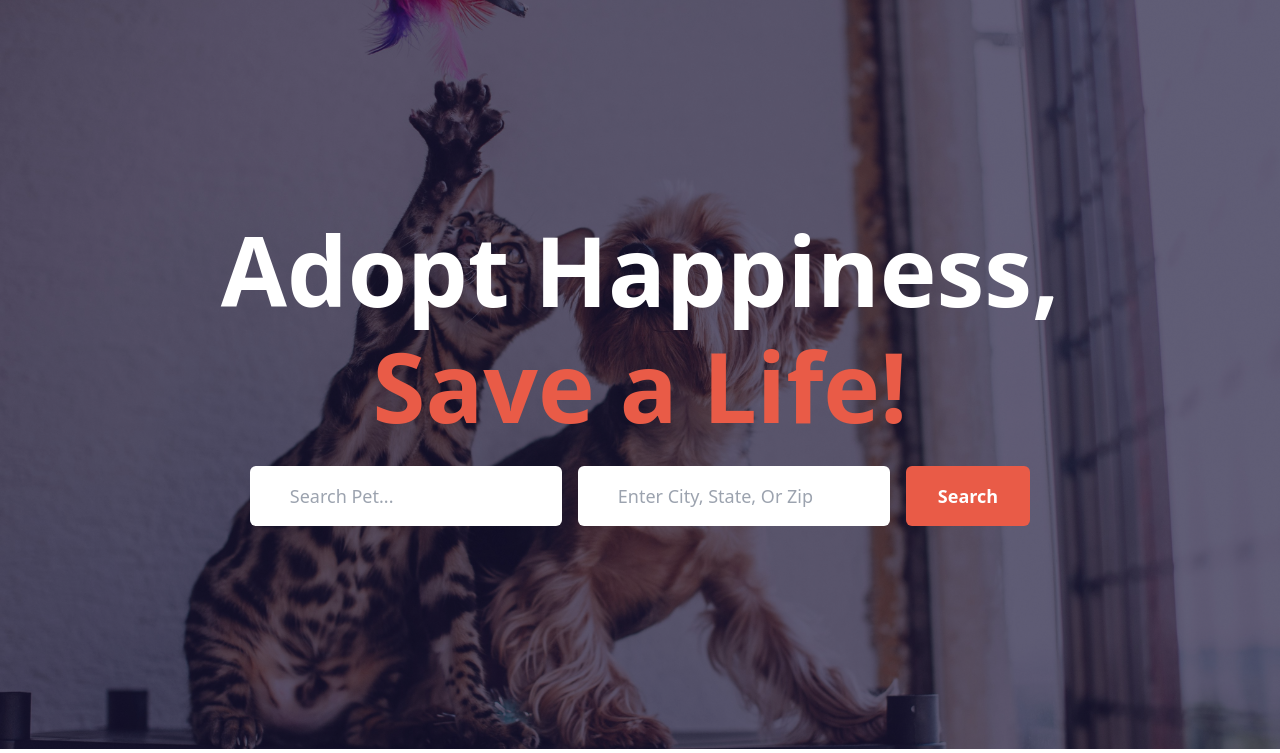
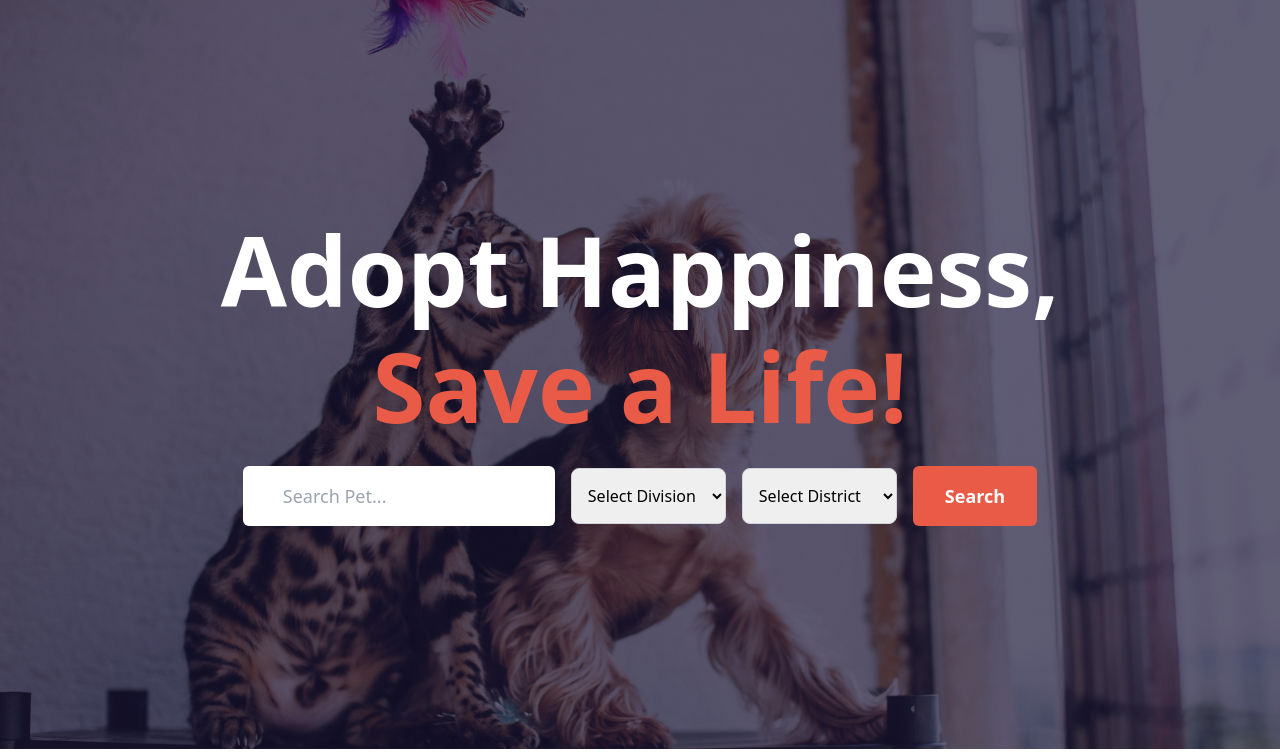
Before and after one commit to fahim-muntasir/petadoption, a Django app: page / in a window 1280 px wide. Shown: the part 107-860 px from the top of the page. Run offline with Django 5.2, Linux system fonts and the light colour scheme; data that the repository does not hold is empty; some libraries are stand-ins or nearby versions.

Commit message:
feat: implement search functionality

```diff
--- a/petapp/views.py
+++ b/petapp/views.py
@@ -1,4 +1,5 @@
 import os, requests
+from django.db.models import Q
 from django.core.validators import URLValidator
 from django.core.exceptions import ValidationError
 from django.core.paginator import Paginator
@@ -57,7 +58,13 @@ def home(request):
   active_posts = fetchPost(6)
   adopted_posts = fetchAdoptedPost(4)
 
-  return render(request, 'petapp/index.html', {'posts': active_posts, 'adoptedPosts': adopted_posts})
+  response = requests.get(api_url_division)
+  if response.status_code == 200:
+      divisions_data = response.json().get("data", [])
+  else:
+      divisions_data = []
+
+  return render(request, 'petapp/index.html', {'posts': active_posts, 'adoptedPosts': adopted_posts, 'divisions': divisions_data})
 
 
 # ** Profile **
@@ -193,6 +200,9 @@ def about(request):
 # ** All Items **
 def items(request):
   division = request.GET.get('division')
+  district = request.GET.get('district')
+  search_query = request.GET.get('query')
+
   pet_type = request.GET.get('type')
   api_url_for_district = f"https://bdapis.com/api/v1.2/division/{division}" if division else None
 
@@ -211,6 +221,18 @@ def items(request):
   posts_list = PetPost.objects.all().order_by('-created_at')
   if pet_type:
       posts_list = posts_list.filter(pet_type__iexact=pet_type)
+
+  if division:
+      posts_list = posts_list.filter(division__iexact=division)
+
+  if district:
+      posts_list = posts_list.filter(district__iexact=district)
+
+  if search_query:
+      # Filter posts by the search query (e.g., title or description)
+      posts_list = posts_list.filter(
+          Q(title__icontains=search_query) | Q(description__icontains=search_query)
+      )
 
   paginator = Paginator(posts_list, 10)
   page_number = request.GET.get('page')
--- a/templates/petapp/index.html
+++ b/templates/petapp/index.html
@@ -12,11 +12,37 @@
     <div class="text-center relative z-10 text-white px-4 w-full ">
       <h1 class="text-4xl sm:text-5xl md:text-6xl lg:text-8xl font-bold">Adopt Happiness,</h1>
       <h2 class="text-4xl sm:text-5xl md:text-6xl lg:text-8xl mt-2 sm:mt-5 font-bold text-[#E95B47]">Save a Life!</h2>
-      <div class="mt-8 flex flex-col sm:flex-row gap-4 w-full px-4 sm:px-0 justify-center items-center">
-        <input type="text" placeholder="Search Pet..." class="w-full sm:w-1/3 md:w-1/3 lg:w-1/4 px-8 sm:px-16 lg:px-10 py-3 sm:py-4 rounded-md focus:outline-none focus:ring-2 focus:ring-[#E95B47] text-base sm:text-lg" />
-        <input type="text" placeholder="Enter City, State, Or Zip" class="w-full sm:w-1/3 md:w-1/3 lg:w-1/4 px-8 sm:px-16 lg:px-10 py-3 sm:py-4 rounded-md focus:outline-none focus:ring-2 focus:ring-[#E95B47] text-base sm:text-lg" />
-        <button class="bg-[#E95B47] text-white font-semibold w-full sm:w-auto px-6 sm:px-8 py-3 sm:py-4 rounded-md hover:bg-[#d04f3d] text-base sm:text-lg">Search</button>
-      </div>
+      <form action="/items">
+        <div class="mt-8 flex flex-col sm:flex-row gap-4 w-full px-4 sm:px-0 justify-center items-center text-black">
+
+          <input type="text" name="query" placeholder="Search Pet..." class="w-full sm:w-1/3 md:w-1/3 lg:w-1/4 px-8 sm:px-16 lg:px-10 py-3 sm:py-4 rounded-md focus:outline-none focus:ring-2 focus:ring-[#E95B47] text-base sm:text-lg" />
+
+          <!-- <input type="text" placeholder="Enter City, State, Or Zip" class="w-full sm:w-1/3 md:w-1/3 lg:w-1/4 px-8 sm:px-16 lg:px-10 py-3 sm:py-4 rounded-md focus:outline-none focus:ring-2 focus:ring-[#E95B47] text-base sm:text-lg" /> -->
+
+          <div class="grid grid-cols-1 md:grid-cols-2 gap-4">
+            <select
+                name="division"
+                id="division"
+                class="input-field focus:outline-none focus:ring-2 focus:ring-[#e95b47] h-12 lg:h-14 p-3 rounded-lg border border-gray-300"
+            >
+                <option value="">Select Division</option>
+                {% for item in divisions %}
+                    <option value="{{ item.division }}">{{ item.division }}</option>
+                {% endfor %}
+            </select>
+
+            <select
+                name="district"
+                id="district"
+                class="input-field focus:outline-none focus:ring-2 focus:ring-[#e95b47] h-12 lg:h-14 p-3 rounded-lg border border-gray-300"
+            >
+                <option value="">Select District</option>
+            </select>
+          </div>
+
+          <button type="submit" class="bg-[#E95B47] text-white font-semibold w-full sm:w-auto px-6 sm:px-8 py-3 sm:py-4 rounded-md hover:bg-[#d04f3d] text-base sm:text-lg">Search</button>
+        </div>
+      </form>
     </div>
   </section>
 
@@ -71,4 +97,32 @@
       </div>
     </div>
   </section>
+
+  <script>
+      document.getElementById('division').addEventListener('change', function () {
+      const division = this.value;
+      const districtSelect = document.getElementById('district');
+
+      // Clear current district options
+      districtSelect.innerHTML = '<option value="">Select District</option>';
+
+      if (division) {
+        // Fetch districts for the selected division
+        fetch(`/get-districts/?division=${division}`)
+          .then(response => response.json())
+          .then(data => {
+              const districts = data.districts;
+              districts.forEach(district => {
+                  const option = document.createElement('option');
+                  option.value = district.district; // Update this based on API response
+                  option.textContent = district.district; // Update this based on API response
+                  districtSelect.appendChild(option);
+              });
+          })
+          .catch(error => {
+              console.error('Error fetching districts:', error);
+          });
+      }
+    })
+  </script>
 {% endblock %}
```
